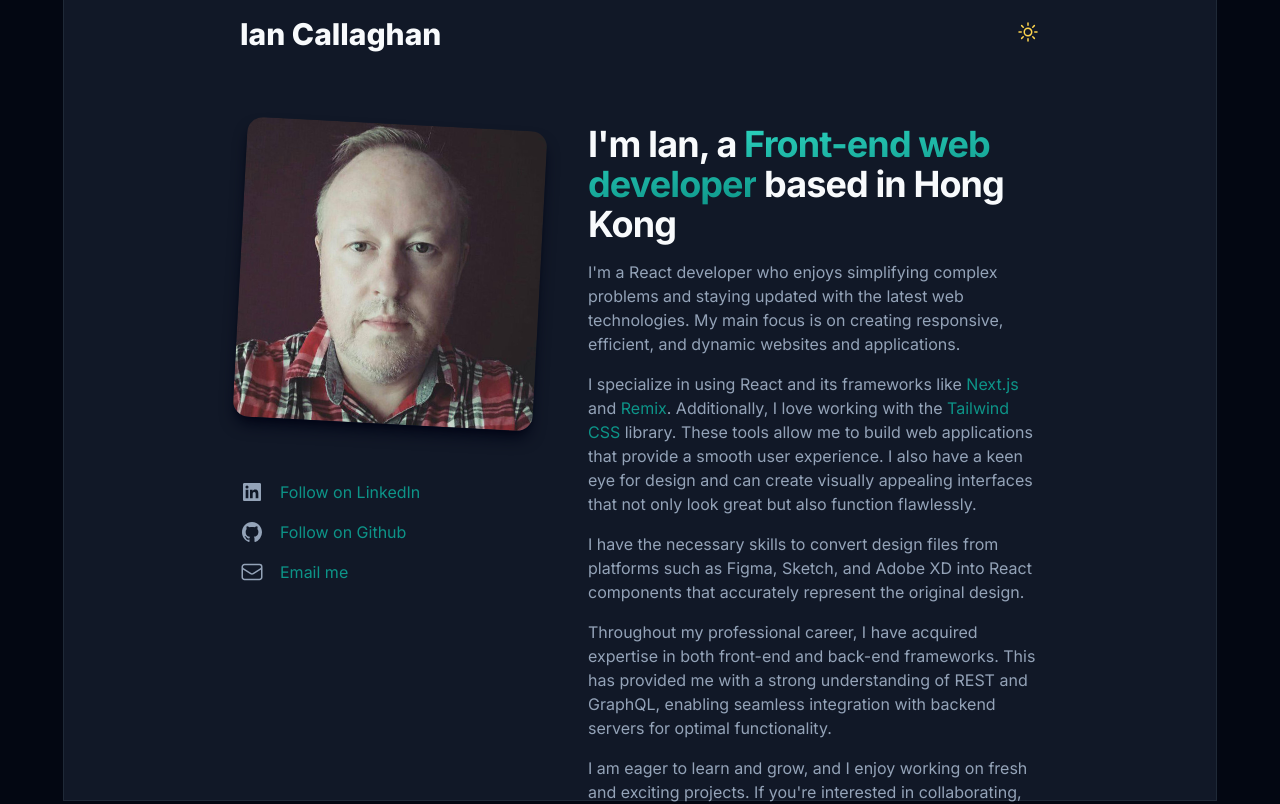
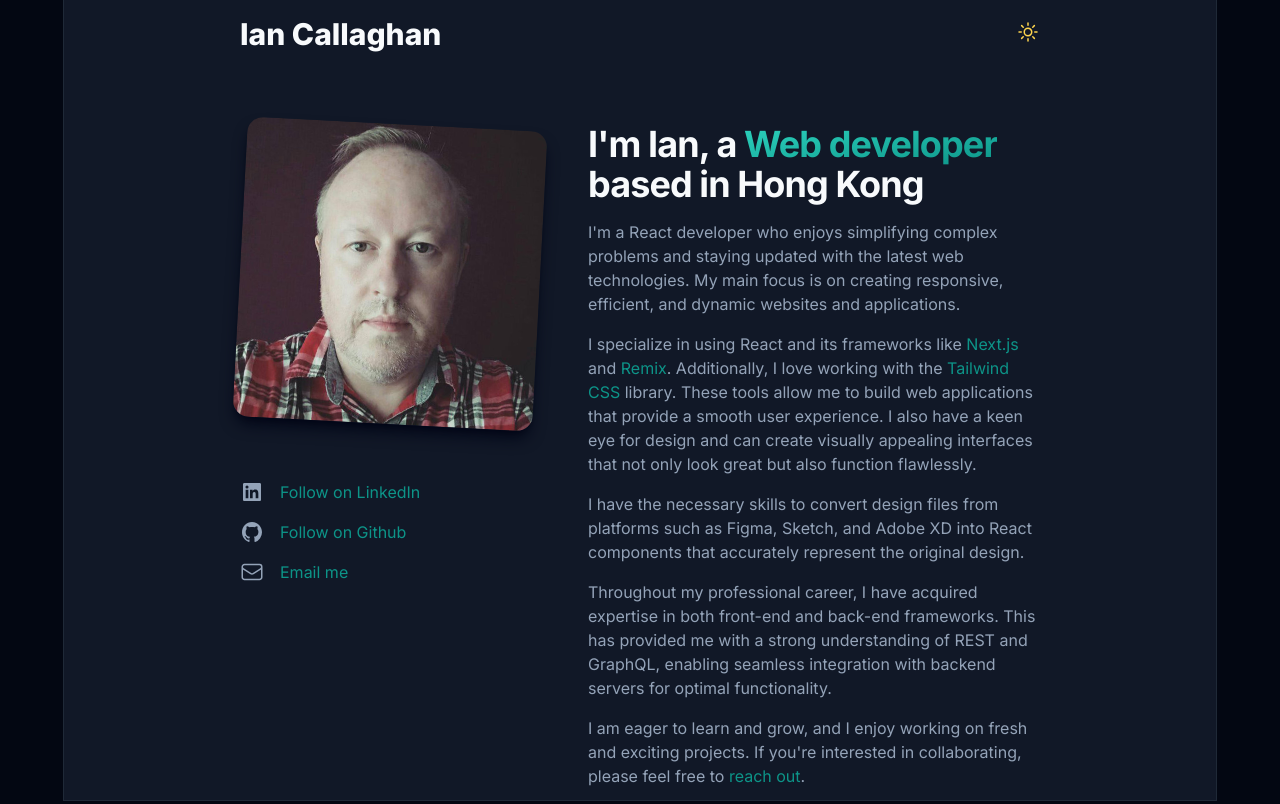
Before and after one commit to ianshk/ianc, a Next.js app: page / in a window 1280 px wide. Shown: the top 804 px of the page. Built offline with nearby package versions, Linux system fonts and the light colour scheme.

Commit message:
Intro update

```diff
--- a/src/app/layout.tsx
+++ b/src/app/layout.tsx
@@ -6,7 +6,7 @@ import Providers from './theme-provider';
 const inter = Inter({ subsets: ['latin'] });
 
 export const metadata = {
-  title: 'React front-end developer based in Hong Kong - Ian Callaghan',
+  title: 'React web developer based in Hong Kong - Ian Callaghan',
   description: 'Personal website for Ian Callaghan a Hong Kong React developer',
 };
 
--- a/src/components/Intro.tsx
+++ b/src/components/Intro.tsx
@@ -22,7 +22,7 @@ export default function Intro() {
           <h1 className="pb-4 text-3xl font-bold tracking-tight text-slate-800 dark:text-slate-50 md:text-4xl">
             I'm Ian, a{' '}
             <span className="bg-gradient-to-tl from-teal-600 to-teal-500 bg-clip-text text-transparent dark:to-teal-400">
-              Front-end web developer
+              Web developer
             </span>{' '}
             based in Hong Kong
           </h1>
```
